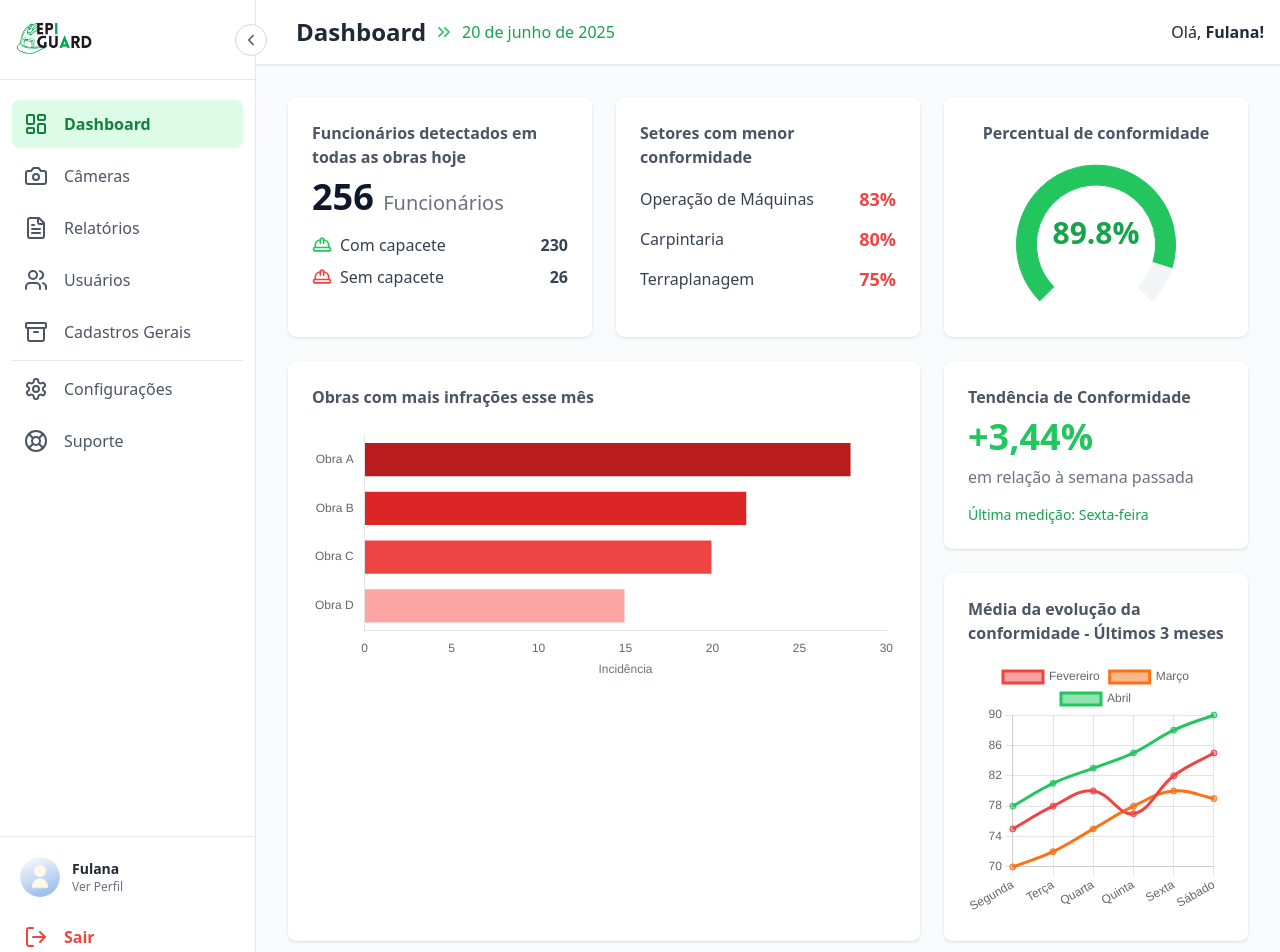
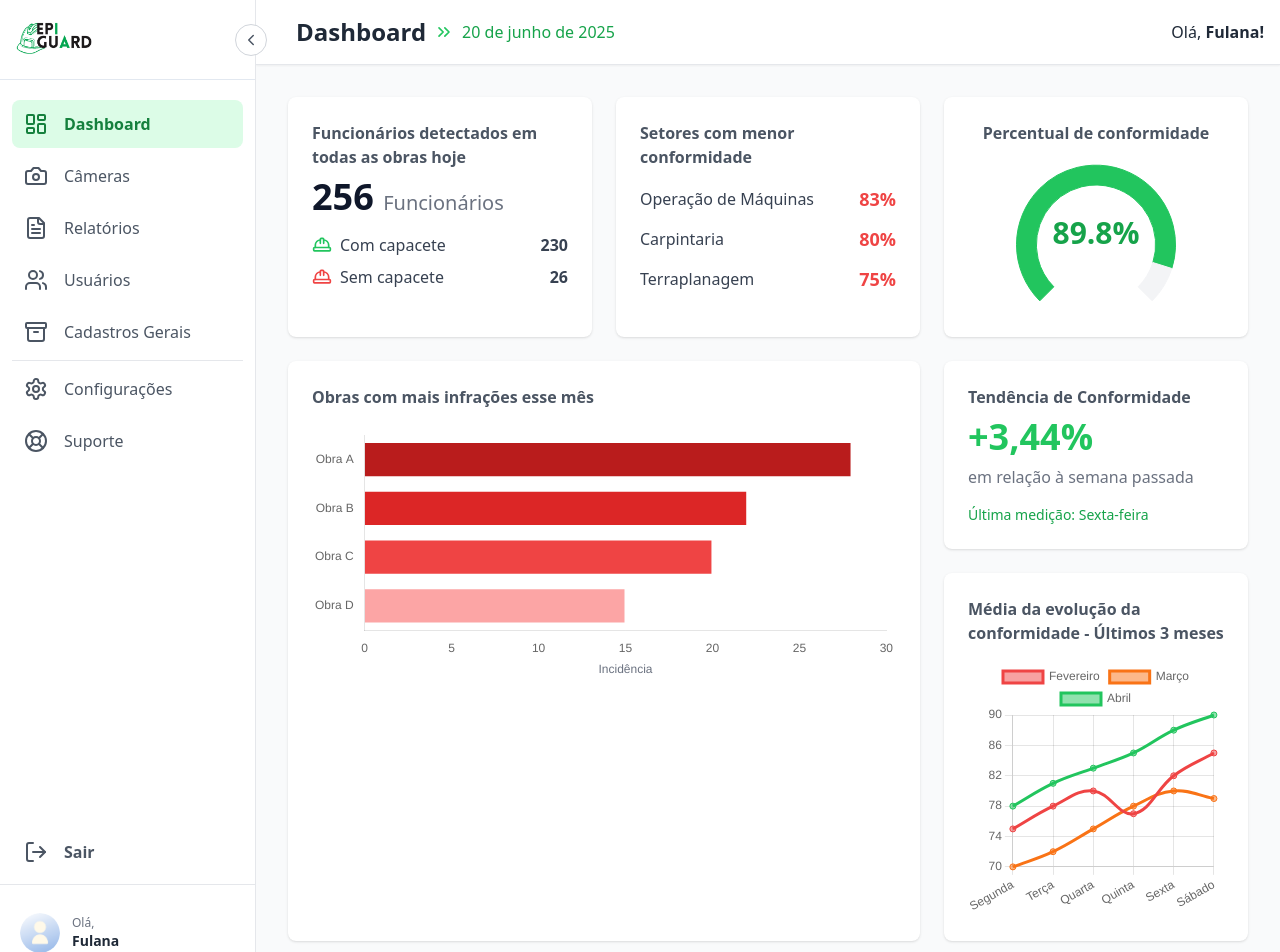
Before and after one commit to VanessaSAraujo/landing-page-epiguard, a React (Vite) app: page /admin in a window 1280 px wide. Shown: the top 952 px of the page. Built offline with nearby package versions, Linux system fonts and the light colour scheme.

Commit message:
Section - Sidebar - Ajuste

```diff
--- a/src/components/layouts/Sidebar.jsx
+++ b/src/components/layouts/Sidebar.jsx
@@ -104,31 +104,31 @@ const Sidebar = ({ isCollapsed, toggleSidebar, user, sidebarOpen, closeSidebar }
           {renderMenuItems(false)}
         </nav>
 
-        <div className="p-3 border-t border-gray-200">
-           <Link to="/profile">
-              <div className="flex items-center p-2 rounded-lg hover:bg-gray-100">
-                  <img
-                    src={user?.avatarUrl || userIcon}
-                    alt={user?.name || 'User'}
-                    className="w-10 h-10 rounded-full object-cover"
-                  />
-                  {!isCollapsed && (
-                      <div className="ml-3">
-                          <p className="text-sm font-semibold text-gray-800">{user?.name || 'Usuário'}</p>
-                          <p className="text-xs text-gray-500">Ver Perfil</p>
-                      </div>
-                  )}
-              </div>
-          </Link>
-
+        <div className="px-3 py-2">
           <Link
-            to="/logout"
-            className={`flex items-center w-full mt-2 p-3 rounded-lg text-red-500 hover:bg-red-50
+            to="/login"
+            className={`flex items-center w-full p-3 rounded-lg text-gray-600 hover:bg-gray-100
             ${isCollapsed ? 'justify-center' : ''}`}
           >
             <LogOut className="w-6 h-6 flex-shrink-0" />
             {!isCollapsed && <span className="ml-4 font-semibold">Sair</span>}
           </Link>
+        </div>
+
+        <div className="p-3 border-t border-gray-200">
+           <div className="flex items-center p-2 rounded-lg mt-2">
+              <img
+                src={user?.avatarUrl || userIcon}
+                alt={user?.name || 'User'}
+                className="w-10 h-10 rounded-full object-cover"
+              />
+              {!isCollapsed && (
+                  <div className="ml-3">
+                      <p className="text-xs text-gray-500">Olá,</p>
+                      <p className="text-sm font-semibold text-gray-800">{user?.name || 'Fulano'}</p>
+                  </div>
+              )}
+          </div>
         </div>
       </aside>
 
@@ -157,12 +157,29 @@ const Sidebar = ({ isCollapsed, toggleSidebar, user, sidebarOpen, closeSidebar }
         <nav className="flex-1 px-3 py-4">
           {renderMenuItems(true)}
         </nav>
-        <div className="p-3 border-t border-gray-200">
-          <Link to="/logout"
-            className="flex items-center w-full p-3 rounded-lg text-red-500 hover:bg-red-50">
+
+        <div className="px-3 py-2">
+          <Link to="/login"
+            className="flex items-center w-full p-3 rounded-lg text-gray-600 hover:bg-gray-100">
             <LogOut className="w-6 h-6 flex-shrink-0" />
             <span className="ml-4 font-semibold">Sair</span>
           </Link>
+        </div>
+
+        <div className="p-3 border-t border-gray-200">
+          <div className="flex items-center p-2 rounded-lg mt-2">
+            <div className="flex items-center p-2 rounded-lg">
+                <img
+                  src={user?.avatarUrl || userIcon}
+                  alt={user?.name || 'User'}
+                  className="w-10 h-10 rounded-full object-cover"
+                />
+                <div className="ml-3">
+                    <p className="text-xs text-gray-500">Olá,</p>
+                    <p className="text-sm font-semibold text-gray-800">{user?.name || 'Fulano'}</p>
+                </div>
+            </div>
+          </div>
         </div>
       </aside>
     </>
```
Also changed, not shown: .screen-graph.json.
